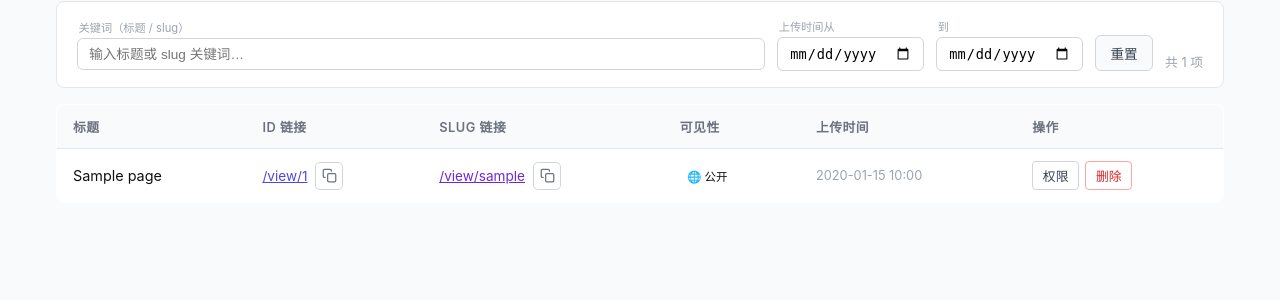
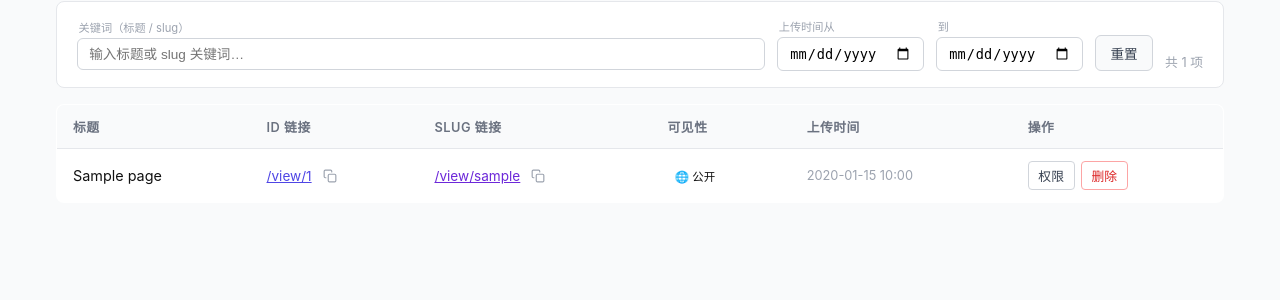
Before and after one commit to vongoley/microsite-container, a Python web app: template app/templates/admin.html in a window 1280 px wide. Shown: the part 396-696 px from the top of the page. Run offline with Jinja, Linux system fonts and the light colour scheme; the template is opened without the code that fills it: most values are stand-ins (such as "Sample title", 1, 10 or a date in 2020).

Commit message:
make list copy icon smaller and borderless to avoid wrapping
The 28px bordered button pushed the password-cell copy icon to a second line.
Inline copy-btn is now 20px, borderless, transparent background; hover shows a
light gray pill. icon-btn (token/invite pages) keeps its bordered style.

```diff
--- a/app/templates/admin.html
+++ b/app/templates/admin.html
@@ -128,7 +128,21 @@
       border-radius: 4px;
     }
     .link-cell { display: flex; align-items: center; gap: .5rem; }
-    .copy-btn, .icon-btn {
+    .copy-btn {
+      display: inline-flex; align-items: center; justify-content: center;
+      width: 20px; height: 20px; padding: 0;
+      border: none;
+      border-radius: 4px;
+      background: none;
+      cursor: pointer;
+      color: #9ca3af;
+      flex-shrink: 0;
+      vertical-align: middle;
+    }
+    .copy-btn svg { width: 14px; height: 14px; }
+    .copy-btn:hover { color: #4f46e5; background: #f3f4f6; }
+    .copy-btn.copied { color: #059669; background: none; }
+    .icon-btn {
       display: inline-flex; align-items: center; justify-content: center;
       width: 28px; height: 28px; padding: 0;
       border: 1px solid #d1d5db;
@@ -138,9 +152,9 @@
       color: #6b7280;
       flex-shrink: 0;
     }
-    .copy-btn svg, .icon-btn svg { width: 15px; height: 15px; }
-    .copy-btn:hover, .icon-btn:hover { background: #f3f4f6; color: #4f46e5; }
-    .copy-btn.copied, .icon-btn.copied { background: #d1fae5; border-color: #6ee7b7; color: #065f46; }
+    .icon-btn svg { width: 15px; height: 15px; }
+    .icon-btn:hover { background: #f3f4f6; color: #4f46e5; }
+    .icon-btn.copied { background: #d1fae5; border-color: #6ee7b7; color: #065f46; }
     .delete-form button {
       padding: .25rem .6rem;
       font-size: .8rem;
```
